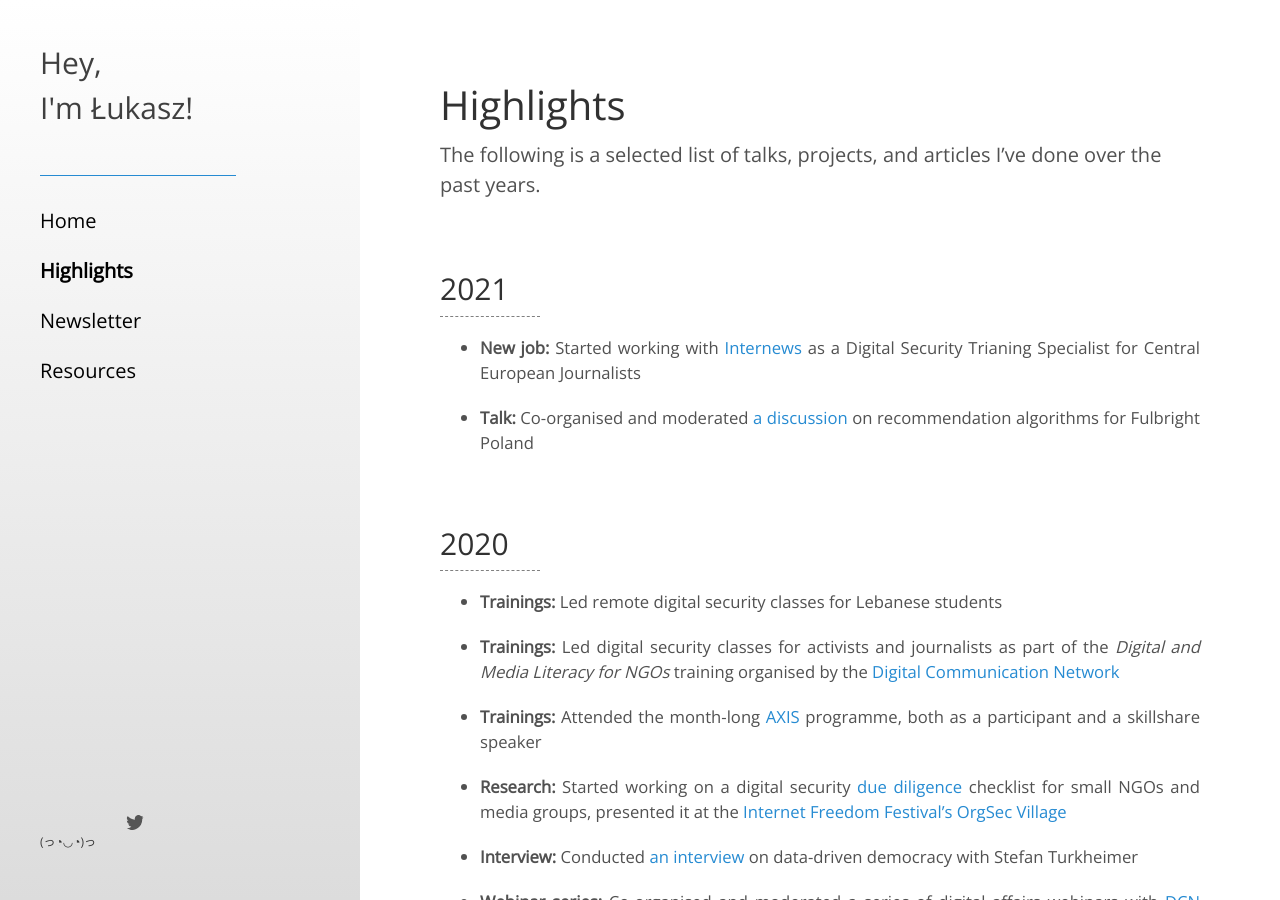
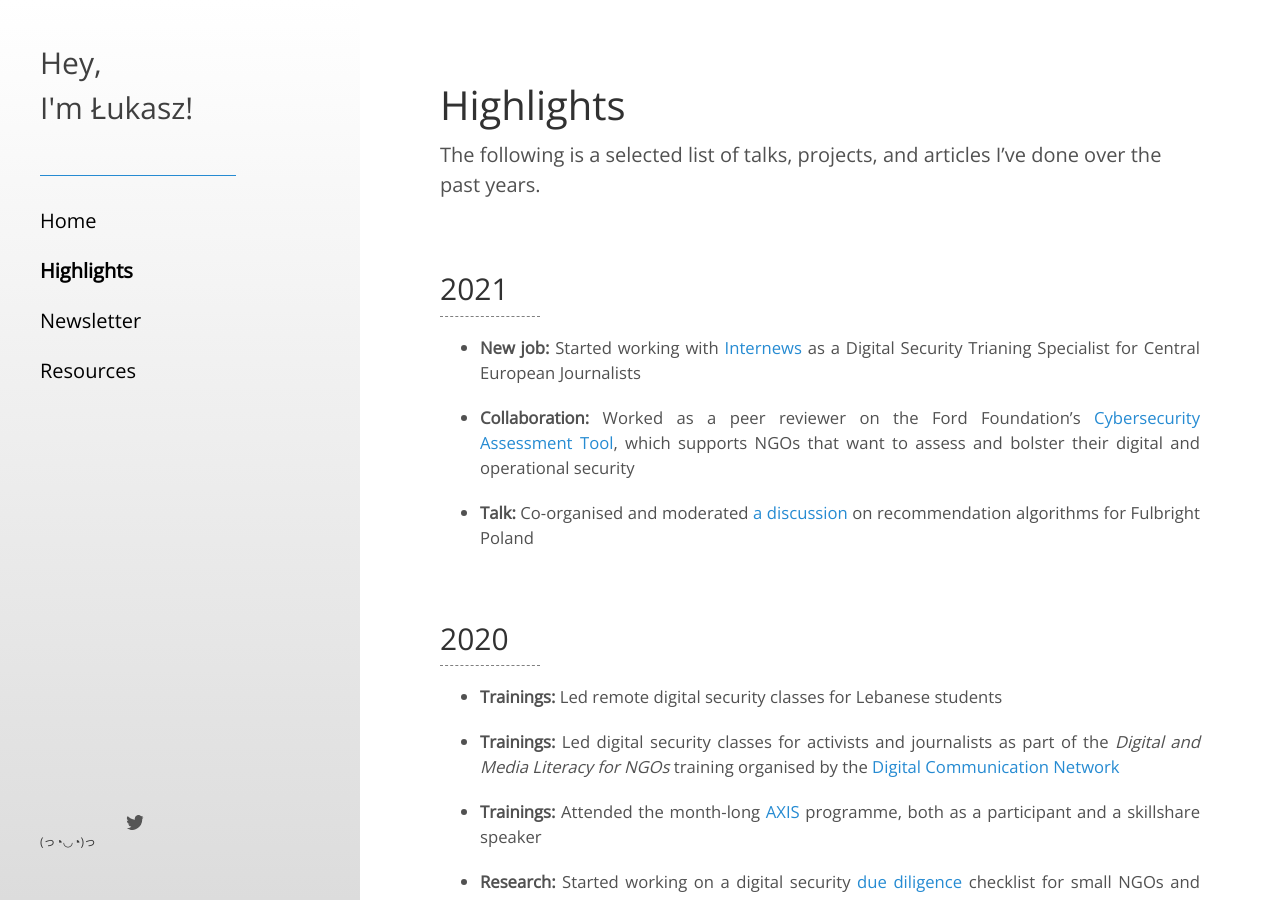
Before and after one commit to lukasz-a-krol/lukasz-a-krol.github.io, a Jekyll site: the page built from highlights.md, in a window 1280 px wide and 900 px high. Built offline with Jekyll 4.4.1, drawn with Linux system fonts in a browser that asks for light colours.

Commit message:
added cat work

```diff
--- a/highlights.md
+++ b/highlights.md
@@ -15,6 +15,8 @@
 <h2 class = "year">2021</h2>
 
 * <b>New job:</b> Started working with <a href = "https://www.internews.org" target = "_blank">Internews</a> as a Digital Security Trianing Specialist for Central European Journalists
+
+* <b>Collaboration:</b> Worked as a peer reviewer on the Ford Foundation's <a href = "https://www.fordfoundation.org/work/our-grants/building-institutions-and-networks/cybersecurity-assessment-tool/" target = "_blank">Cybersecurity Assessment Tool</a>, which supports NGOs that want to assess and bolster their digital and operational security
 
 * <b>Talk:</b> Co-organised and moderated <a href = "https://www.youtube.com/watch?v=gjkQS_7TSVA" target = "_blank">a discussion</a> on recommendation algorithms for Fulbright Poland
 
```
